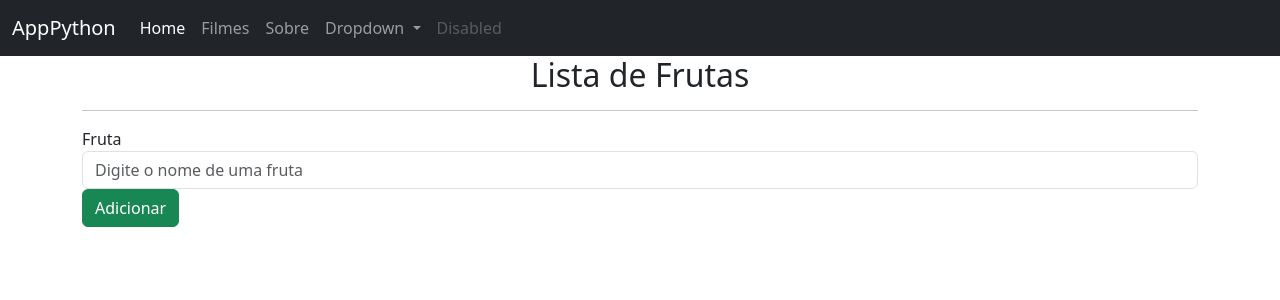
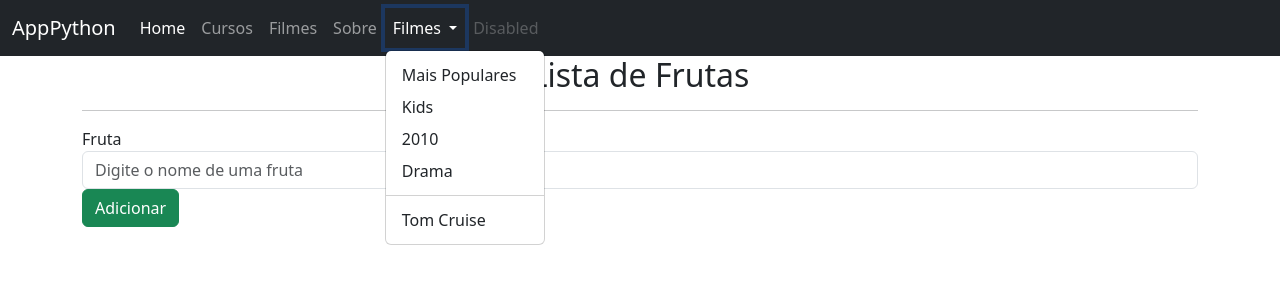
Before and after one commit to douglas5001/python-estudos, a Flask app: page / in a window 1280 px wide, after a click on "Filmes". Shown: the top 300 px of the page. Run offline with Flask 3, Linux system fonts and the light colour scheme.

Commit message:
Get no banco Msql_lite

```diff
--- a/Trabalhando_Com_flask/basico/app.py
+++ b/Trabalhando_Com_flask/basico/app.py
@@ -1,11 +1,27 @@
+from flask import Flask, render_template, request
 import urllib.request, json
-from flask import Flask, render_template, request
-
+from flask_sqlalchemy import SQLAlchemy
 
 app = Flask(__name__)
 
+app.config["SQLALCHEMY_DATABASE_URI"] = "sqlite:///cursos.sqlite3"
+
+db = SQLAlchemy(app)
+
 frutas = []
 registros = []
+
+class cursos(db.Model):
+    id = db.Column(db.Integer, primary_key=True)
+    nome = db.Column(db.String(50))
+    descricao = db.Column(db.String(100))
+    ch = db.Column(db.Integer)
+
+    def __init__(self,nome, descricao, ch):
+        self.nome = nome
+        self.descricao = descricao
+        self.ch = ch
+
 
 @app.route('/', methods=["POST","GET"])
 def principal():
@@ -24,12 +40,36 @@ def sobre():
 
     return render_template("sobre.html", registros=registros)
 
-@app.route('/filmes')
-def filmes():
-    url = "https://api.themoviedb.org/3/discover/movie?sort_by=popularity.desc&api_key=bb6669d1b8e291a4619d7c01807870bc"
+#Rotas Dinamicas
+@app.route('/filmes/<propriedade>')
+def filmes(propriedade):
+    if propriedade == 'populares':
+        url = "https://api.themoviedb.org/3/discover/movie?sort_by=popularity.desc&api_key=bb6669d1b8e291a4619d7c01807870bc"
+    elif propriedade == 'kids':
+        url = "https://api.themoviedb.org/3/discover/movie?sort_by=popularity.desc&api_key=bb6669d1b8e291a4619d7c01807870bc"
+    elif propriedade == '2010':
+        url = "https://api.themoviedb.org/3/discover/movie?sort_by=popularity.desc&api_key=bb6669d1b8e291a4619d7c01807870bc"
+    elif propriedade == 'drama':
+        url = "https://api.themoviedb.org/3/discover/movie?sort_by=popularity.desc&api_key=bb6669d1b8e291a4619d7c01807870bc"
+    elif propriedade == 'tom_cruise':
+        url = "https://api.themoviedb.org/3/discover/movie?sort_by=popularity.desc&api_key=bb6669d1b8e291a4619d7c01807870bc"
+
     resposta = urllib.request.urlopen(url)
     dados = resposta.read()
     jsondata = json.loads(dados)
     return render_template("filmes.html", filmes=jsondata['results'])
 
-app.run(port=8000,host='localhost',debug=True)
+@app.route('/cursos')
+def lista_cursos():
+    return render_template("cursos.html", cursos=cursos.query.all())
+
+@app.route('/cria_curdso')
+def cria_curso():
+    return render_template("curso.html")
+
+
+#app.run(port=8000,host='localhost',debug=True)
+if __name__ =="__main__":
+    with app.app_context():
+        db.create_all()
+    app.run(port=8000,host='localhost', debug=True,)
--- a/Trabalhando_Com_flask/basico/templates/base.html
+++ b/Trabalhando_Com_flask/basico/templates/base.html
@@ -20,20 +20,25 @@
                     <a class="nav-link active" aria-current="page" href="{{url_for('principal')}}">Home</a>
                 </li>
                 <li class="nav-item">
-                    <a class="nav-link" href="{{url_for('filmes')}}">Filmes</a>
+                    <a class="nav-link" href="{{url_for('lista_cursos')}}">Cursos</a>
+                </li>
+                <li class="nav-item">
+                    <a class="nav-link" href="#">Filmes</a>
                 </li>
                 <li class="nav-item">
                     <a class="nav-link" href="{{url_for('sobre')}}">Sobre</a>
                 </li>
                 <li class="nav-item dropdown">
                     <a class="nav-link dropdown-toggle" href="#" role="button" data-bs-toggle="dropdown" aria-expanded="false">
-                    Dropdown
+                    Filmes
                     </a>
                     <ul class="dropdown-menu">
-                    <li><a class="dropdown-item" href="#">Action</a></li>
-                    <li><a class="dropdown-item" href="#">Another action</a></li>
+                    <li><a class="dropdown-item" href="{{url_for('filmes', propriedade='populares')}}">Mais Populares</a></li>
+                    <li><a class="dropdown-item" href="{{url_for('filmes', propriedade='kids')}}">Kids</a></li>
+                    <li><a class="dropdown-item" href="{{url_for('filmes', propriedade='2010')}}">2010</a></li>
+                    <li><a class="dropdown-item" href="{{url_for('filmes', propriedade='drama')}}">Drama</a></li>
                     <li><hr class="dropdown-divider"></li>
-                    <li><a class="dropdown-item" href="#">Something else here</a></li>
+                    <li><a class="dropdown-item" href="{{url_for('filmes', propriedade='tom_cruise')}}">Tom Cruise</a></li>
                     </ul>
                 </li>
                 <li class="nav-item">
```
Also changed, not shown: Trabalhando_Com_flask/basico/templates/cursos.html (added, +27 -0 lines), Trabalhando_Com_flask/basico/instance/cursos.sqlite3 (added).
